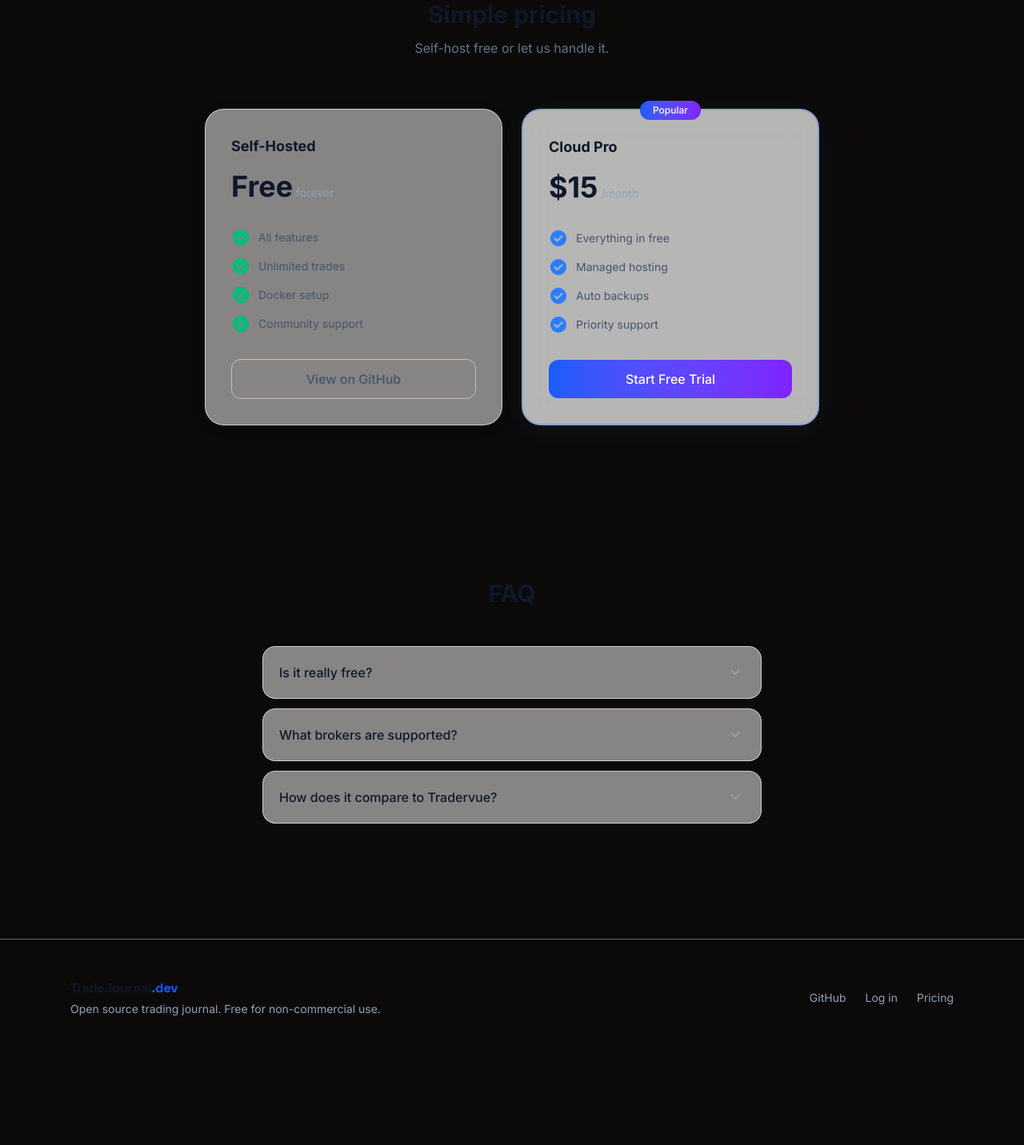
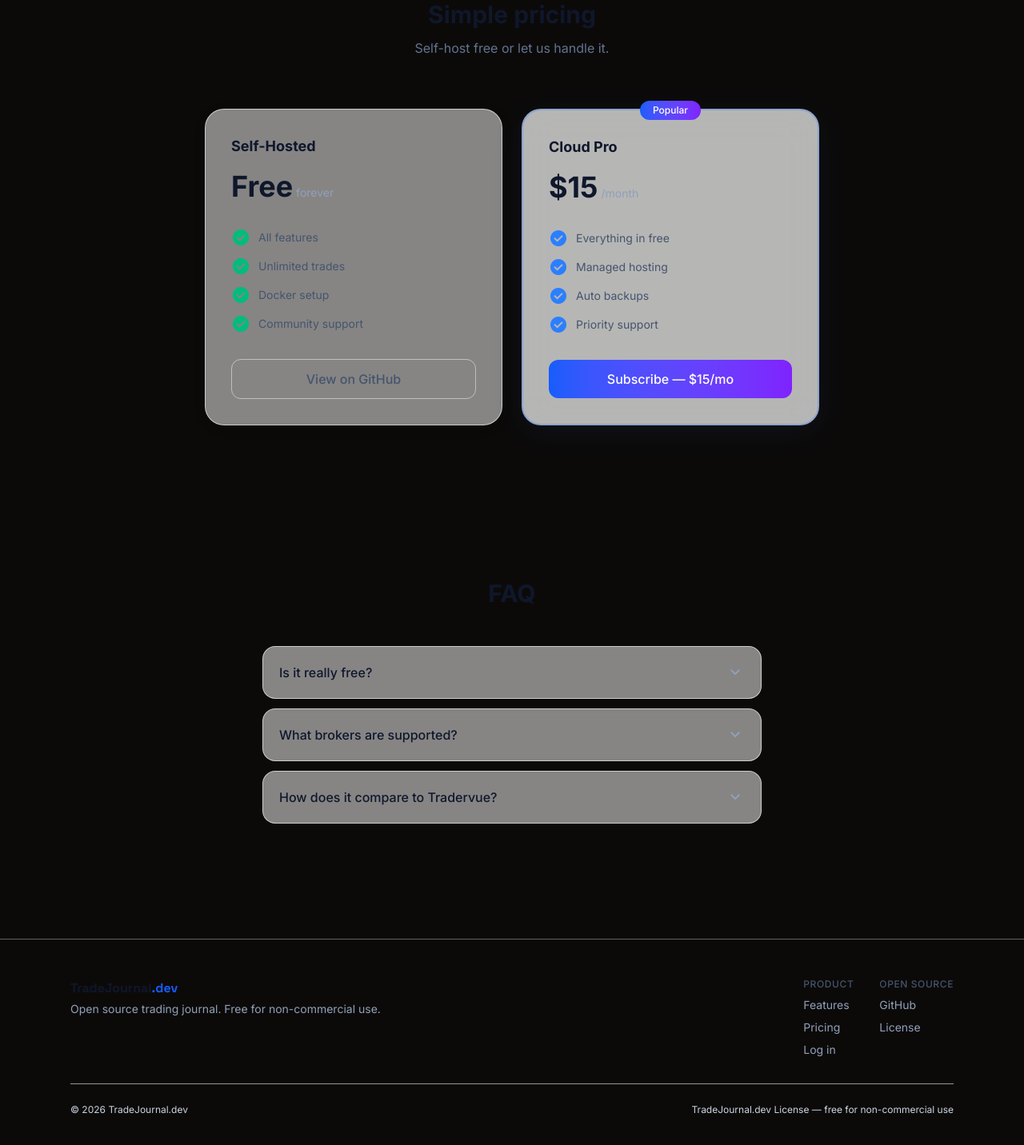
Before and after one commit to zhengxuyu/open-tradervue, a React (Vite) app in the folder frontend/: page /landing in a window 1280 px wide. Shown: the part 2748-4180 px from the top of the page at 80% size. Before the commit the page ends 4068 px from the top, so only its background shows below. Built offline with nearby package versions, Linux system fonts and the light colour scheme; no server answers.

Commit message:
feat: add Stripe checkout link, update footer, add citation docs to README

```diff
--- a/frontend/src/pages/Landing.tsx
+++ b/frontend/src/pages/Landing.tsx
@@ -347,9 +347,14 @@ export function Landing() {
                 </li>
               ))}
             </ul>
-            <button className="mt-8 w-full py-3 rounded-xl bg-gradient-to-r from-blue-600 to-violet-600 text-white font-medium hover:shadow-lg hover:shadow-blue-500/20 transition-all">
-              Start Free Trial
-            </button>
+            <a
+              href={`https://checkout.stripe.com/pay/price_1TJiwsL4PxdjwaQBMAEAeQOQ`}
+              target="_blank"
+              rel="noopener noreferrer"
+              className="mt-8 w-full block text-center py-3 rounded-xl bg-gradient-to-r from-blue-600 to-violet-600 text-white font-medium hover:shadow-lg hover:shadow-blue-500/20 transition-all"
+            >
+              Subscribe — $15/mo
+            </a>
           </div>
         </div>
       </section>
@@ -381,17 +386,31 @@ export function Landing() {
 
       {/* Footer */}
       <footer className="mt-12 py-12 border-t border-slate-200/40">
-        <div className="max-w-6xl mx-auto px-6 flex flex-col md:flex-row justify-between items-center gap-6">
-          <div className="text-center md:text-left">
-            <span className="font-bold" style={{ fontFamily: "'Space Grotesk', monospace" }}>
-              TradeJournal<span className="text-blue-600">.dev</span>
-            </span>
-            <p className="text-sm text-slate-400 mt-1">Open source trading journal. Free for non-commercial use.</p>
+        <div className="max-w-6xl mx-auto px-6">
+          <div className="flex flex-col md:flex-row justify-between items-start gap-8">
+            <div>
+              <span className="font-bold" style={{ fontFamily: "'Space Grotesk', monospace" }}>
+                TradeJournal<span className="text-blue-600">.dev</span>
+              </span>
+              <p className="text-sm text-slate-400 mt-1">Open source trading journal. Free for non-commercial use.</p>
+            </div>
+            <div className="flex gap-8 text-sm text-slate-400">
+              <div className="flex flex-col gap-2">
+                <span className="text-slate-600 font-medium text-xs uppercase tracking-wider">Product</span>
+                <a href="#features" className="hover:text-slate-700 transition-colors">Features</a>
+                <a href="#pricing" className="hover:text-slate-700 transition-colors">Pricing</a>
+                <Link to="/login" className="hover:text-slate-700 transition-colors">Log in</Link>
+              </div>
+              <div className="flex flex-col gap-2">
+                <span className="text-slate-600 font-medium text-xs uppercase tracking-wider">Open Source</span>
+                <a href="https://github.com/zhengxuyu/open-tradervue" target="_blank" rel="noopener noreferrer" className="hover:text-slate-700 transition-colors">GitHub</a>
+                <a href="https://github.com/zhengxuyu/open-tradervue/blob/main/LICENSE" target="_blank" rel="noopener noreferrer" className="hover:text-slate-700 transition-colors">License</a>
+              </div>
+            </div>
           </div>
-          <div className="flex gap-6 text-sm text-slate-400">
-            <a href="https://github.com/zhengxuyu/open-tradervue" target="_blank" rel="noopener noreferrer" className="hover:text-slate-700 transition-colors">GitHub</a>
-            <Link to="/login" className="hover:text-slate-700 transition-colors">Log in</Link>
-            <a href="#pricing" className="hover:text-slate-700 transition-colors">Pricing</a>
+          <div className="mt-8 pt-6 border-t border-slate-100/60 flex flex-col md:flex-row justify-between items-center gap-2 text-xs text-slate-300">
+            <span>&copy; {new Date().getFullYear()} TradeJournal.dev</span>
+            <span>TradeJournal.dev License — free for non-commercial use</span>
           </div>
         </div>
       </footer>
```
Also changed, not shown: 1 other file (tests, documents, lock files or other folders).
